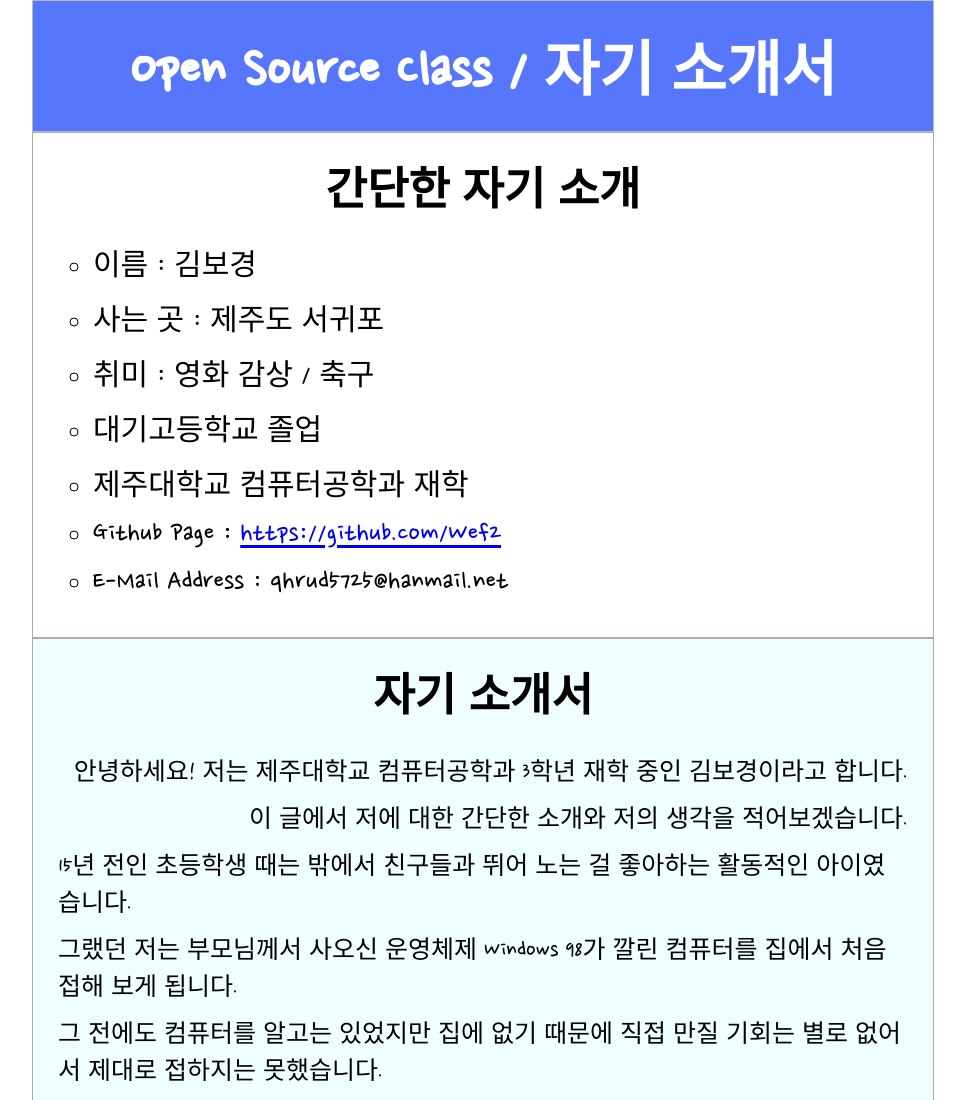
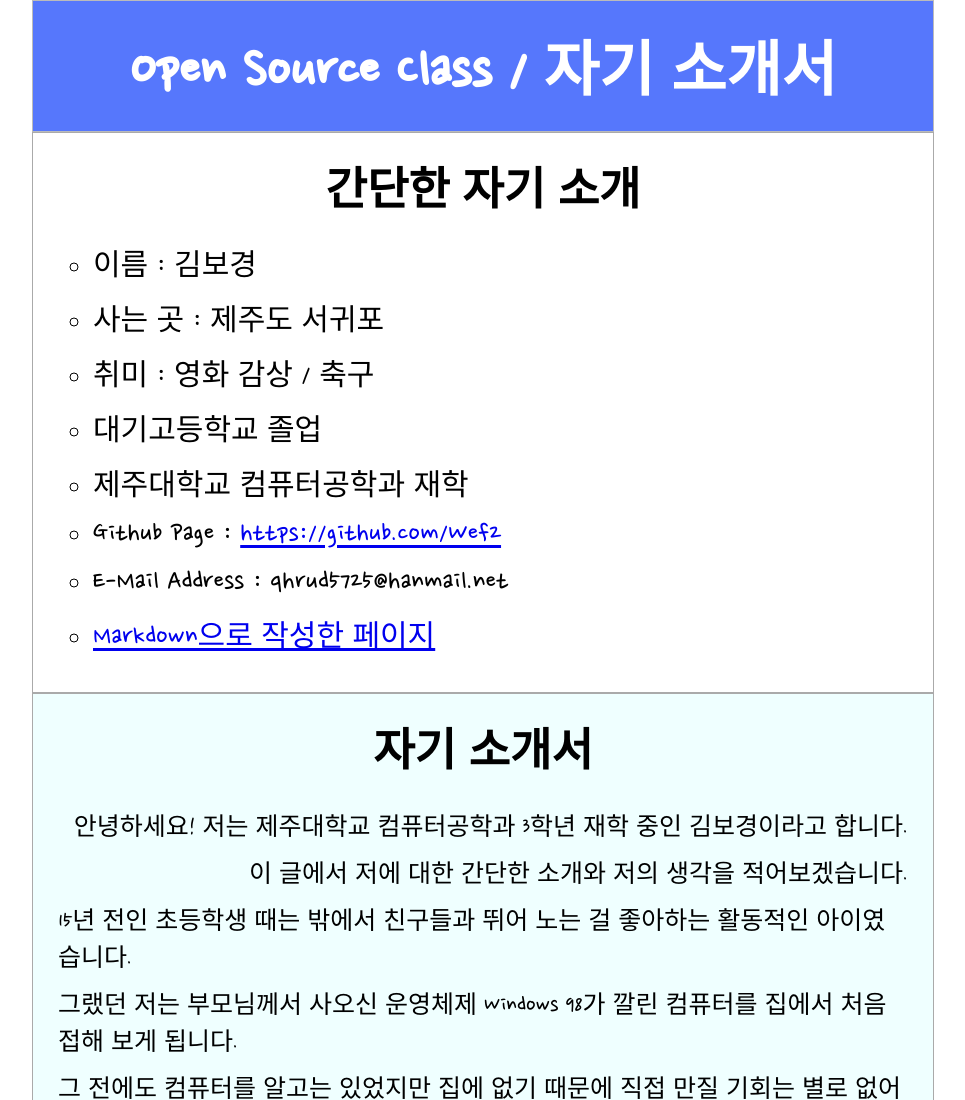
Before and after one commit to scsc3313/wef2.github.io, a plain HTML site: page index.html in a window 1280 px wide. Shown: the top 1100 px of the page, without its empty margins (158-1123 px from the left). Drawn offline with Linux system fonts and the light colour scheme.

Commit message:
Update introduce.md

```diff
--- a/index.html
+++ b/index.html
@@ -18,6 +18,7 @@
 			<li>제주대학교 컴퓨터공학과 재학	</li>
 			<li>Github Page : <a href="https://github.com/Wef2">https://github.com/Wef2</a></li>
 			<li>E-Mail Address : qhrud5725@hanmail.net</li>
+			<li><a href ="wef2.github.io/introduce.md">Markdown으로 작성한 페이지</a></li>
 		</ul>
 	</div>
 	<div id = "divMain">
```
Also changed, not shown: 1 other file.
